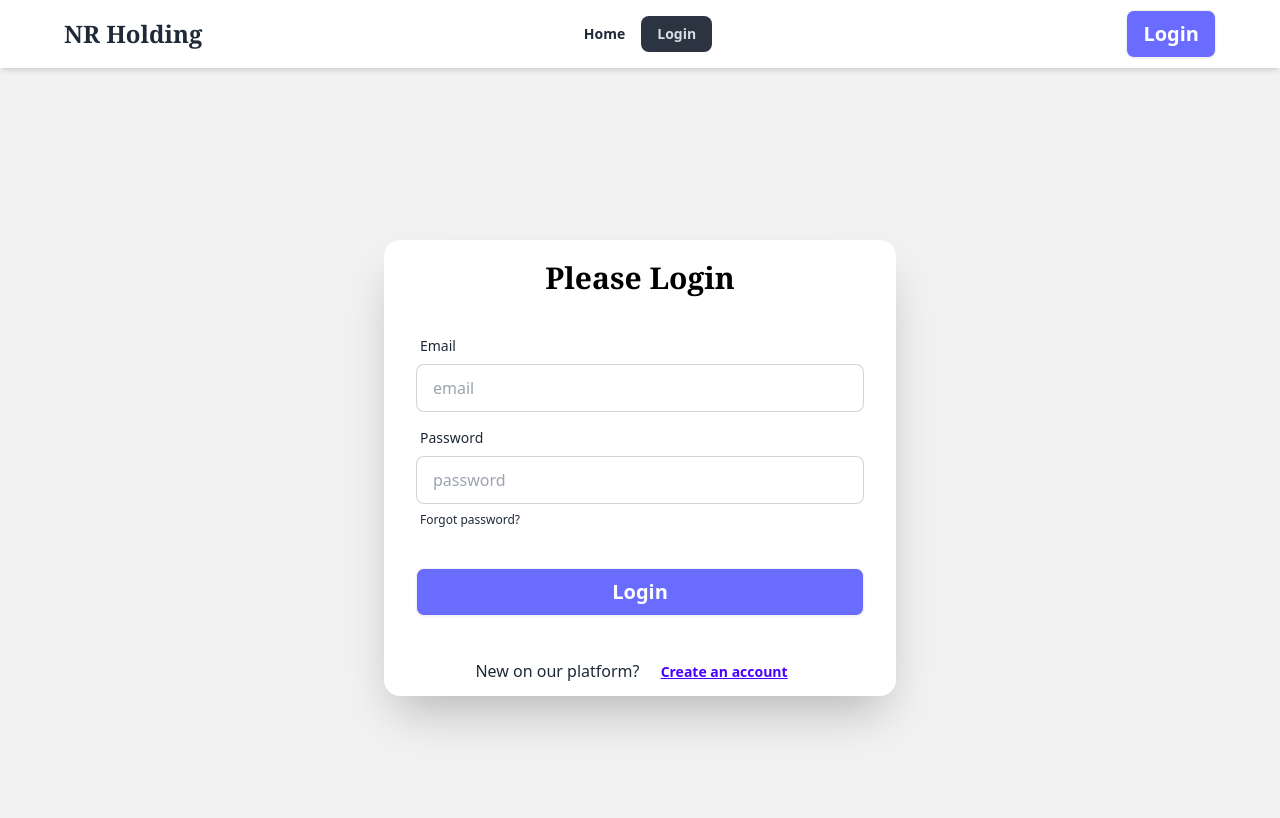
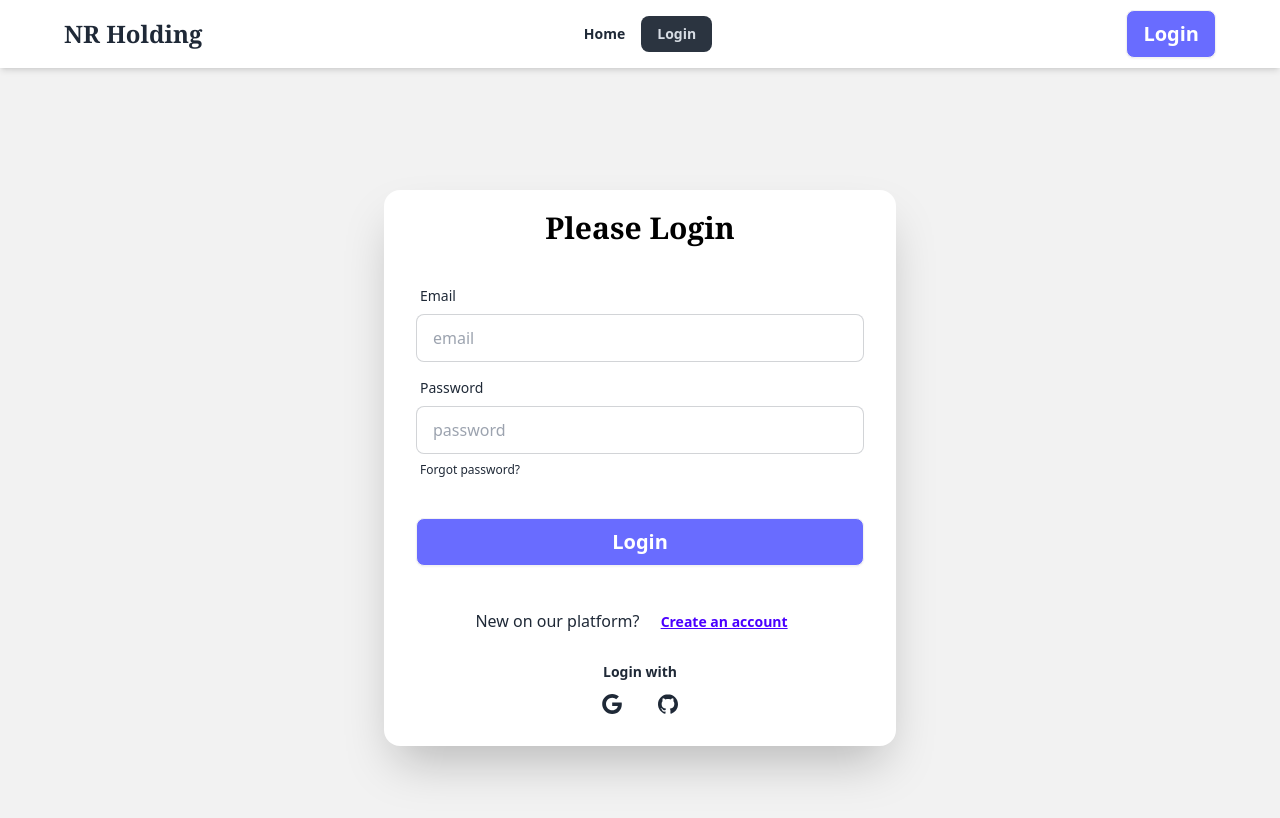
Before and after one commit to Rasel9360/assignment-9-real-estate, a React (Vite) app: page /login in a window 1280 px wide. Shown: the top 818 px of the page. Built offline with nearby package versions, Linux system fonts and the light colour scheme; no server answers.

Commit message:
private router added

```diff
--- a/src/AuthProvider/AuthProvider.jsx
+++ b/src/AuthProvider/AuthProvider.jsx
@@ -1,22 +1,29 @@
 import { createContext, useEffect, useState } from "react";
-import { createUserWithEmailAndPassword, onAuthStateChanged, signInWithEmailAndPassword, signOut } from "firebase/auth";
+import { createUserWithEmailAndPassword, onAuthStateChanged, signInWithEmailAndPassword, signInWithPopup, signOut, GithubAuthProvider, GoogleAuthProvider } from "firebase/auth";
 import auth from "../firebase/firebase.config";
 
 export const AuthContext = createContext(null)
 
+
 const AuthProvider = ({ children }) => {
     const [user, setUser] = useState(null);
     const [loading, setLoading] = useState(true);
+    const gitHubProvider = new GithubAuthProvider();
+    const googleProvider = new GoogleAuthProvider();
+
+
 
     // create user  with email and password
     const createUser = (email, password) => {
         return createUserWithEmailAndPassword(auth, email, password)
+
 
     }
 
     // login user
     const loginUser = (email, password) => {
         return signInWithEmailAndPassword(auth, email, password)
+
 
     }
 
@@ -25,17 +32,39 @@
         return signOut(auth)
     }
 
+    // sign is with google
+    const googleLogin = () => {
+        return signInWithPopup(auth, googleProvider)
+
+    }
+
+    const gitHubLogin = () => {
+        return signInWithPopup(auth, gitHubProvider)
+
+    }
+
+
     // onAuth  state change
     useEffect(() => {
         const unsubscribe = onAuthStateChanged(auth, (currentUser) => {
             console.log('onAuthChanged', currentUser)
             setUser(currentUser)
+            setLoading(false)
         })
         return () => unsubscribe()
     }, [])
 
 
-    const authInfo = {user, createUser, loginUser, logOut };
+    const authInfo = {
+        user,
+        loading,
+        createUser,
+        loginUser,
+        logOut,
+        googleLogin,
+        gitHubLogin
+
+    };
 
     return (
         <AuthContext.Provider value={authInfo}>
--- a/src/Pages/Login/Login.jsx
+++ b/src/Pages/Login/Login.jsx
@@ -6,7 +6,7 @@
 
 
 const Login = () => {
-    const { loginUser } = useContext(AuthContext);
+    const { loginUser, gitHubLogin, googleLogin } = useContext(AuthContext);
 
     const handleLogin = (e) => {
         e.preventDefault();
@@ -24,6 +24,30 @@
             })
         e.target.reset();
     }
+
+    const handleGitHub = () => {
+        gitHubLogin()
+            .then(res => {
+                toast.success('Login with GitHub successfully');
+                console.log(res.user);
+            })
+            .catch(err => {
+                toast.error('Error: Unable to login with GitHub');
+                console.log(err);
+            });
+    }
+    const handleGoogle = () => {
+        googleLogin()
+            .then(res => {
+                toast.success('Login with Google successfully');
+                console.log(res.user);
+            })
+            .catch(err => {
+                toast.error('Error: Unable to login with Google');
+                console.log(err);
+            });
+    }
+
     return (
         <div className="hero min-h-screen bg-base-200">
             <div className="card shrink-0 w-full max-w-lg shadow-2xl bg-base-100">
@@ -51,6 +75,23 @@
                 <div>
                     <p className="text-center">New on our platform? <Link to='/register'><span className="btn btn-link">Create an account</span></Link></p>
                 </div>
+                <div className="flex items-center pt-4 space-x-1">
+                    <div className="flex-1 h-px sm:w-16 dark:bg-gray-400"></div>
+                    <p className="px-3 text-sm dark:text-gray-600 font-bold">Login with</p>
+                    <div className="flex-1 h-px sm:w-16 dark:bg-gray-400"></div>
+                </div>
+                <div className="flex justify-center space-x-3 mb-5">
+                    <button onClick={handleGoogle} aria-label="Log in with Google" className="p-3 rounded-sm">
+                        <svg xmlns="http://www.w3.org/2000/svg" viewBox="0 0 32 32" className="w-5 h-5 fill-current">
+                            <path d="M16.318 13.714v5.484h9.078c-0.37 2.354-2.745 6.901-9.078 6.901-5.458 0-9.917-4.521-9.917-10.099s4.458-10.099 9.917-10.099c3.109 0 5.193 1.318 6.38 2.464l4.339-4.182c-2.786-2.599-6.396-4.182-10.719-4.182-8.844 0-16 7.151-16 16s7.156 16 16 16c9.234 0 15.365-6.49 15.365-15.635 0-1.052-0.115-1.854-0.255-2.651z"></path>
+                        </svg>
+                    </button>
+                    <button onClick={handleGitHub} aria-label="Log in with GitHub" className="p-3 rounded-sm">
+                        <svg xmlns="http://www.w3.org/2000/svg" viewBox="0 0 32 32" className="w-5 h-5 fill-current">
+                            <path d="M16 0.396c-8.839 0-16 7.167-16 16 0 7.073 4.584 13.068 10.937 15.183 0.803 0.151 1.093-0.344 1.093-0.772 0-0.38-0.009-1.385-0.015-2.719-4.453 0.964-5.391-2.151-5.391-2.151-0.729-1.844-1.781-2.339-1.781-2.339-1.448-0.989 0.115-0.968 0.115-0.968 1.604 0.109 2.448 1.645 2.448 1.645 1.427 2.448 3.744 1.74 4.661 1.328 0.14-1.031 0.557-1.74 1.011-2.135-3.552-0.401-7.287-1.776-7.287-7.907 0-1.751 0.62-3.177 1.645-4.297-0.177-0.401-0.719-2.031 0.141-4.235 0 0 1.339-0.427 4.4 1.641 1.281-0.355 2.641-0.532 4-0.541 1.36 0.009 2.719 0.187 4 0.541 3.043-2.068 4.381-1.641 4.381-1.641 0.859 2.204 0.317 3.833 0.161 4.235 1.015 1.12 1.635 2.547 1.635 4.297 0 6.145-3.74 7.5-7.296 7.891 0.556 0.479 1.077 1.464 1.077 2.959 0 2.14-0.020 3.864-0.020 4.385 0 0.416 0.28 0.916 1.104 0.755 6.4-2.093 10.979-8.093 10.979-15.156 0-8.833-7.161-16-16-16z"></path>
+                        </svg>
+                    </button>
+                </div>
             </div>
         </div>
     );
--- a/src/Pages/Navbar/Navbar.jsx
+++ b/src/Pages/Navbar/Navbar.jsx
@@ -42,13 +42,13 @@
             <div className="navbar-end">
                 {
                     user ?
-                        <div className="dropdown dropdown-end">
+                        <div className="dropdown dropdown-end ">
                             <div tabIndex={0} role="button" className="btn btn-ghost btn-circle avatar">
-                                <div className="w-10 rounded-full">
+                                <div className="w-10 rounded-full tooltip" title={user?.displayName}>
                                     <img alt="Tailwind CSS Navbar component" src={user.photoURL} />
                                 </div>
                             </div>
-                            <ul tabIndex={0} className=" z-[1] shadow menu  dropdown-content bg-base-100 rounded-lg ">
+                            <ul tabIndex={0} className=" z-[1] shadow menu menu-lg  dropdown-content bg-base-100 rounded-lg ">
                                 <li><a>{user.displayName}</a></li>
                                 <li onClick={handleSignOut}><a><CiLogout /> Logout</a></li>
                             </ul>
--- /dev/null
+++ b/src/Routes/PrivateRouter.jsx
@@ -0,0 +1,23 @@
+import { useContext } from "react";
+import { Navigate, useLocation } from "react-router-dom";
+import { AuthContext } from "../AuthProvider/AuthProvider";
+
+
+const PrivateRouter = ({children}) => {
+    const {user,loading} = useContext(AuthContext)
+    const location = useLocation();
+    console.log(location)
+
+    if(loading){
+        return  <div className="flex justify-center items-center mt-28"><span className="loading loading-bars loading-lg text-[#696CFF]"></span></div>
+    }
+
+    if(user){
+        return  children;
+    }
+
+
+    return <Navigate to='/login'></Navigate>
+};
+
+export default PrivateRouter;
--- a/src/Routes/Router.jsx
+++ b/src/Routes/Router.jsx
@@ -5,6 +5,7 @@
 import Login from "../Pages/Login/Login";
 import Error from "../ErrorPage/Error";
 import Register from "../Pages/Register/Register";
+import PrivateRouter from "./PrivateRouter";
 
 const Router = createBrowserRouter([
   {
@@ -15,12 +16,12 @@
       {
         path: '/',
         element: <Home></Home>,
-            loader: ()=> fetch('/estate.json')
+        loader: () => fetch('/estate.json')
       },
       {
         path: '/cart/:id',
-          element: <ProDetails></ProDetails>,
-          loader: ()=> fetch('/estate.json')
+        element: <PrivateRouter><ProDetails></ProDetails></PrivateRouter>,
+        loader: () => fetch('/estate.json')
       },
       {
         path: '/login',
--- a/src/component/ProDetails.jsx
+++ b/src/component/ProDetails.jsx
@@ -10,7 +10,7 @@
 
     console.log(idInt, pro)
     return (
-        <div className='w-11/12 mx-auto mt-5 shadow-lg border rounded-lg'>
+        <div className='w-11/12 mx-auto mt-1 shadow-lg border rounded-lg'>
             <div>
                 <img src={image} className='w-full object-cover object-center lg:h-[500px]' alt="" />
             </div>
--- a/src/firebase/firebase.config.js
+++ b/src/firebase/firebase.config.js
@@ -1,6 +1,8 @@
 // Import the functions you need from the SDKs you need
 import { initializeApp } from "firebase/app";
 import { getAuth } from "firebase/auth";
+// TODO: Add SDKs for Firebase products that you want to use
+// https://firebase.google.com/docs/web/setup#available-libraries
 
 // Your web app's Firebase configuration
 const firebaseConfig = {
```
Lines whose indentation alone changed are shown as unchanged.
